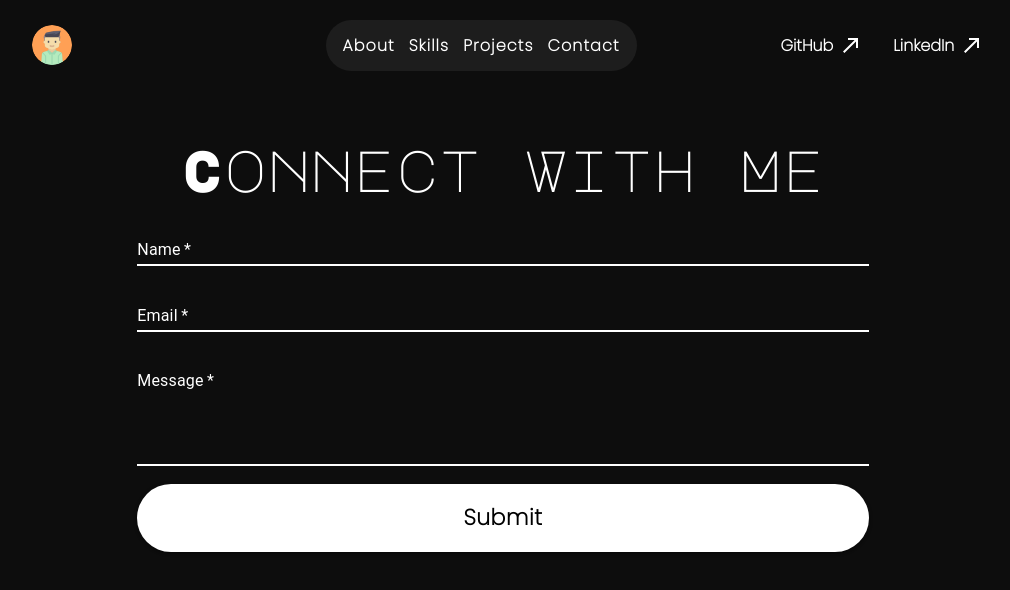
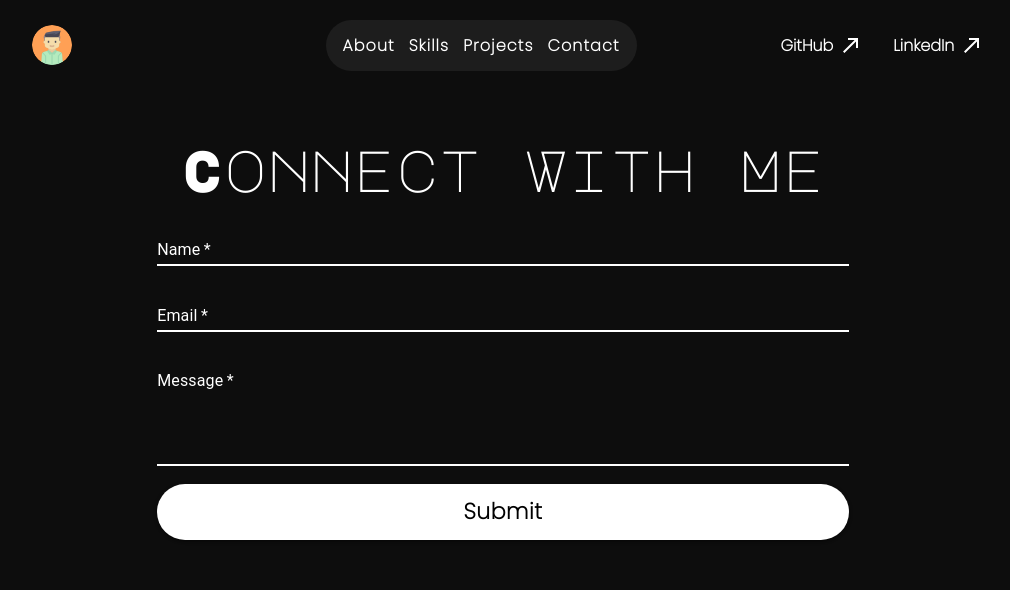
Before and after one commit to ManishKuPatra254/My-New-Portfolio, a React (Vite) app: page /contact in a window 1280 px wide. Shown: the top 590 px of the page, without its empty margins (137-1147 px from the left). Built offline with nearby package versions, Linux system fonts and the light colour scheme.

Commit message:
added animations to buttons

```diff
--- a/package.json
+++ b/package.json
@@ -23,6 +23,7 @@
     "react": "^18.2.0",
     "react-dom": "^18.2.0",
     "react-hot-toast": "^2.4.1",
+    "react-locomotive-scroll": "^0.2.2",
     "react-router-dom": "^6.18.0",
     "styled-components": "^6.1.1"
   },
--- a/src/App.css
+++ b/src/App.css
@@ -1,3 +1,6 @@
+
+
+
 .slide-in {
   position: fixed;
   top: 0;
--- a/src/Contact/Contact.module.css
+++ b/src/Contact/Contact.module.css
@@ -25,26 +25,48 @@
 }
 
 .contact_form button {
-    padding: 14px 32px;
+    position: relative;
+    padding: 8px 10px;
     font-family: var(--main-font);
     font-size: 22px;
     font-weight: 900;
     cursor: pointer;
-    border: transparent;
     color: rgb(0, 0, 0);
     background-color: #ffffff;
     border-radius: 50px;
     border: 1px solid transparent;
-    transition: .3s ease-in-out;
+    transition: all 2s cubic-bezier(0.23, 1, 0.320, 1);
+    overflow: hidden;
+}
+
+.contact_form button::before {
+    content: '';
+    position: absolute;
+    inset: 0;
+    margin: auto;
+    width: 47px;
+    border: 1px solid transparent;
+    height: 47px;
+    border-radius: 50px;
+    scale: 0;
+    z-index: -1;
+    background-color: #131313;
+    transition: all 1s cubic-bezier(0.23, 1, 0.320, 1);
 }
 
 .contact_form button:hover {
     border: 1px solid white;
-    transition: .3s ease-in-out;
-    color: rgb(255, 255, 255);
-    background-color: #000000;
+    color: #fff;
+    scale: 1;
+    background-color: transparent;
+    transition: all 2s cubic-bezier(0.23, 1, 0.320, 1);
 }
 
+.contact_form button:hover::before {
+    scale: 20;
+    transition: all 2s cubic-bezier(0.23, 1, 0.320, 1);
+
+}
 
 @media screen and (max-width:900px) {
     .contact_form {
--- a/src/Herosec/Herosec.module.css
+++ b/src/Herosec/Herosec.module.css
@@ -55,6 +55,7 @@
 
 
 .btn1 {
+    position: relative;
     display: flex;
     padding: 14px 32px;
     font-size: 16px;
@@ -63,18 +64,40 @@
     line-height: 24px;
     cursor: pointer;
     text-align: center;
-    border: 1px solid white;
+    border: 1px solid transparent;
     color: rgb(0, 0, 0);
     background-color: #ffffff;
-    border-radius: 80px;
-    transition: .3s ease-in-out;
+    border-radius: 50px;
+    transition: all 2s cubic-bezier(0.23, 1, 0.320, 1);
+    overflow: hidden;
+}
+
+.btn1::before {
+    content: '';
+    position: absolute;
+    inset: 0;
+    margin: auto;
+    width: 47px;
+    border: 1px solid transparent;
+    height: 47px;
+    border-radius: 50px;
+    scale: 0;
+    z-index: -1;
+    background-color: #131313;
+    transition: all 1s cubic-bezier(0.23, 1, 0.320, 1);
 }
 
 .btn1:hover {
-    transition: .3s ease-in-out;
-    color: rgb(255, 255, 255);
-    background-color: transparent;
+    color: #fff;
+    scale: 1;
+    transition: all 2s cubic-bezier(0.23, 1, 0.320, 1);
 }
+
+.btn1:hover::before {
+    scale: 10;
+    transition: all 2s cubic-bezier(0.23, 1, 0.320, 1);
+}
+
 
 .hero_sec_img {
     display: flex;
--- a/src/Projects/Projects.jsx
+++ b/src/Projects/Projects.jsx
@@ -103,14 +103,14 @@
                                     <p>{project.techstack}</p>
                                     <div className={styles.btn1}>
                                         <Link to={project.visit} target='blank'><button>Visit website <CallMadeIcon sx={{
-                                            color: 'black',
+                                            color: 'white',
                                             '@media screen and (max-width: 900px)': {
                                                 color: '#61677A'
                                             },
                                         }} /></button></Link>
 
                                         <Link to={project.source} target='blank'><button>Source code <CallMadeIcon sx={{
-                                            color: 'black',
+                                            color: 'white',
                                             '@media screen and (max-width: 900px)': {
                                                 color: '#61677A'
                                             },
--- a/src/Projects/Projects.module.css
+++ b/src/Projects/Projects.module.css
@@ -64,8 +64,6 @@
     transition: all 0.4s;
 }
 
-
-
 .pop_img_h_in {
     position: absolute;
     top: -50px;
@@ -116,8 +114,8 @@
 }
 
 .btn1 button:hover {
-    color: rgb(0, 0, 0);
-    background-color: #ffffff;
+    color: rgb(255, 255, 255);
+    background-color: #2b2b2b;
     font-family: var(--main-font);
     cursor: pointer;
     border-radius: 50px;
```
Also changed, not shown: src/App.jsx (line endings or trailing spaces), 1 other file (tests, documents, lock files or other folders).
